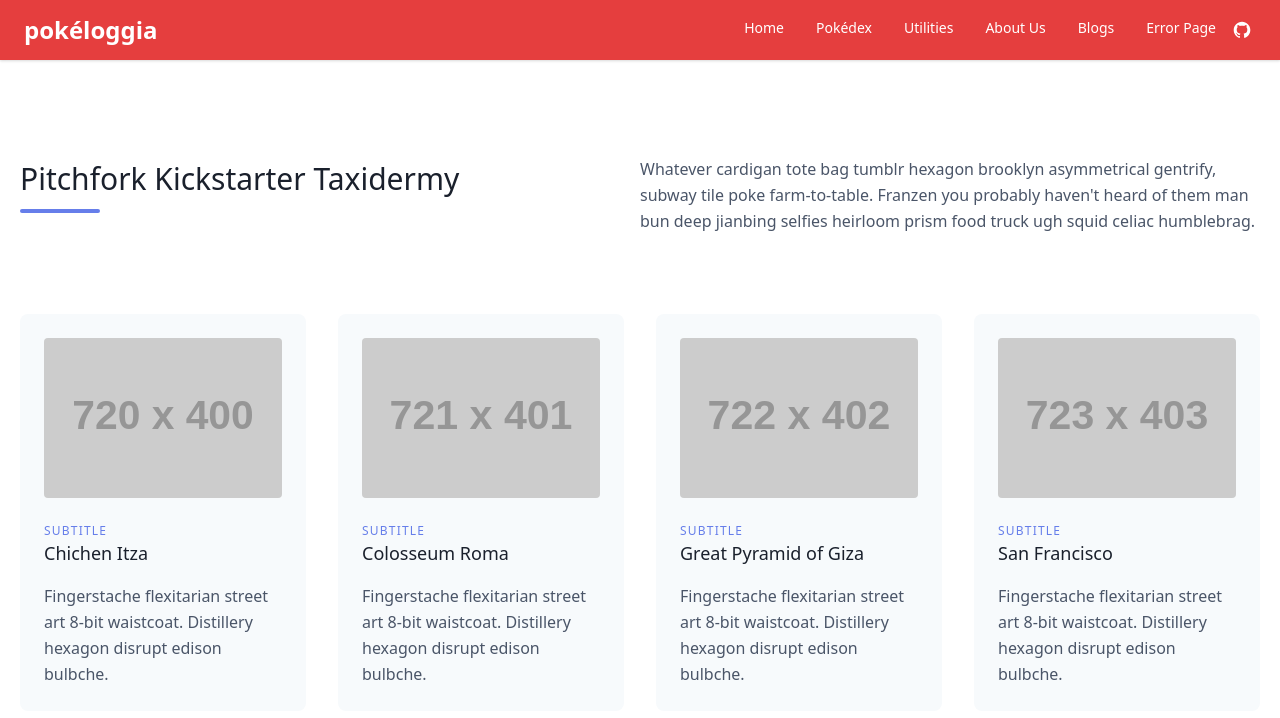
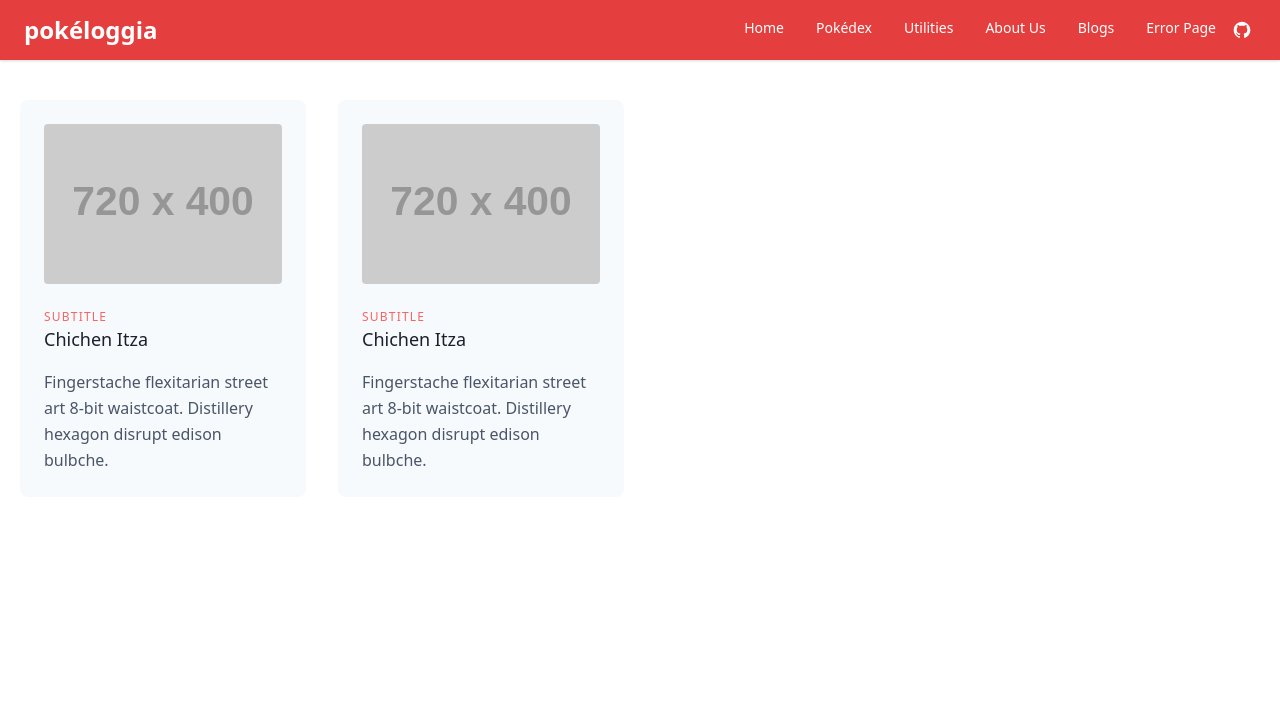
Before and after one commit to devlargs/pokedocs, a Next.js app: page /pokedex in a window 1280 px wide. Shown: the top 718 px of the page. Built offline with nearby package versions, Linux system fonts and the light colour scheme.

Commit message:
feat: remove extra spacing in pokedex page

```diff
--- a/pages/pokedex.tsx
+++ /dev/null
@@ -1,108 +0,0 @@
-import Link from "next/link";
-
-const Pokédex = () => {
-  return (
-    <>
-      <section className="text-gray-700 body-font">
-        <div className="container px-5 py-24 mx-auto">
-          <div className="flex flex-wrap w-full mb-20">
-            <div className="lg:w-1/2 w-full mb-6 lg:mb-0">
-              <h1 className="sm:text-3xl text-2xl font-medium title-font mb-2 text-gray-900">
-                Pitchfork Kickstarter Taxidermy
-              </h1>
-              <div className="h-1 w-20 bg-indigo-500 rounded"></div>
-            </div>
-            <p className="lg:w-1/2 w-full leading-relaxed text-base">
-              Whatever cardigan tote bag tumblr hexagon brooklyn asymmetrical
-              gentrify, subway tile poke farm-to-table. Franzen you probably
-              haven't heard of them man bun deep jianbing selfies heirloom prism
-              food truck ugh squid celiac humblebrag.
-            </p>
-          </div>
-          <div className="flex flex-wrap -m-4">
-            <Link href="/pokedex/a">
-              <div className="xl:w-1/4 md:w-1/2 p-4">
-                <div className="bg-gray-100 p-6 rounded-lg">
-                  <img
-                    className="h-40 rounded w-full object-cover object-center mb-6"
-                    src="https://dummyimage.com/720x400"
-                    alt="content"
-                  />
-                  <h3 className="tracking-widest text-indigo-500 text-xs font-medium title-font">
-                    SUBTITLE
-                  </h3>
-                  <h2 className="text-lg text-gray-900 font-medium title-font mb-4">
-                    Chichen Itza
-                  </h2>
-                  <p className="leading-relaxed text-base">
-                    Fingerstache flexitarian street art 8-bit waistcoat.
-                    Distillery hexagon disrupt edison bulbche.
-                  </p>
-                </div>
-              </div>
-            </Link>
-            <div className="xl:w-1/4 md:w-1/2 p-4">
-              <div className="bg-gray-100 p-6 rounded-lg">
-                <img
-                  className="h-40 rounded w-full object-cover object-center mb-6"
-                  src="https://dummyimage.com/721x401"
-                  alt="content"
-                />
-                <h3 className="tracking-widest text-indigo-500 text-xs font-medium title-font">
-                  SUBTITLE
-                </h3>
-                <h2 className="text-lg text-gray-900 font-medium title-font mb-4">
-                  Colosseum Roma
-                </h2>
-                <p className="leading-relaxed text-base">
-                  Fingerstache flexitarian street art 8-bit waistcoat.
-                  Distillery hexagon disrupt edison bulbche.
-                </p>
-              </div>
-            </div>
-            <div className="xl:w-1/4 md:w-1/2 p-4">
-              <div className="bg-gray-100 p-6 rounded-lg">
-                <img
-                  className="h-40 rounded w-full object-cover object-center mb-6"
-                  src="https://dummyimage.com/722x402"
-                  alt="content"
-                />
-                <h3 className="tracking-widest text-indigo-500 text-xs font-medium title-font">
-                  SUBTITLE
-                </h3>
-                <h2 className="text-lg text-gray-900 font-medium title-font mb-4">
-                  Great Pyramid of Giza
-                </h2>
-                <p className="leading-relaxed text-base">
-                  Fingerstache flexitarian street art 8-bit waistcoat.
-                  Distillery hexagon disrupt edison bulbche.
-                </p>
-              </div>
-            </div>
-            <div className="xl:w-1/4 md:w-1/2 p-4">
-              <div className="bg-gray-100 p-6 rounded-lg">
-                <img
-                  className="h-40 rounded w-full object-cover object-center mb-6"
-                  src="https://dummyimage.com/723x403"
-                  alt="content"
-                />
-                <h3 className="tracking-widest text-indigo-500 text-xs font-medium title-font">
-                  SUBTITLE
-                </h3>
-                <h2 className="text-lg text-gray-900 font-medium title-font mb-4">
-                  San Francisco
-                </h2>
-                <p className="leading-relaxed text-base">
-                  Fingerstache flexitarian street art 8-bit waistcoat.
-                  Distillery hexagon disrupt edison bulbche.
-                </p>
-              </div>
-            </div>
-          </div>
-        </div>
-      </section>
-    </>
-  );
-};
-
-export default Pokédex;
--- /dev/null
+++ b/pages/pokedex/index.tsx
@@ -0,0 +1,59 @@
+import Link from "next/link";
+
+const Pokédex = () => {
+  return (
+    <>
+      <section className="text-gray-700 body-font">
+        <div className="container px-5 py-10 mx-auto">
+          <div className="flex flex-wrap -m-4">
+            <Link href="/pokedex/a">
+              <div className="xl:w-1/4 md:w-1/2 p-4">
+                <div className="bg-gray-100 p-6 rounded-lg">
+                  <img
+                    className="h-40 rounded w-full object-cover object-center mb-6"
+                    src="https://dummyimage.com/720x400"
+                    alt="content"
+                  />
+                  <h3 className="tracking-widest text-red-500 text-xs font-medium title-font">
+                    SUBTITLE
+                  </h3>
+                  <h2 className="text-lg text-gray-900 font-medium title-font mb-4">
+                    Chichen Itza
+                  </h2>
+                  <p className="leading-relaxed text-base">
+                    Fingerstache flexitarian street art 8-bit waistcoat.
+                    Distillery hexagon disrupt edison bulbche.
+                  </p>
+                </div>
+              </div>
+            </Link>
+
+            <Link href="/pokedex/a">
+              <div className="xl:w-1/4 md:w-1/2 p-4">
+                <div className="bg-gray-100 p-6 rounded-lg">
+                  <img
+                    className="h-40 rounded w-full object-cover object-center mb-6"
+                    src="https://dummyimage.com/720x400"
+                    alt="content"
+                  />
+                  <h3 className="tracking-widest text-red-500 text-xs font-medium title-font">
+                    SUBTITLE
+                  </h3>
+                  <h2 className="text-lg text-gray-900 font-medium title-font mb-4">
+                    Chichen Itza
+                  </h2>
+                  <p className="leading-relaxed text-base">
+                    Fingerstache flexitarian street art 8-bit waistcoat.
+                    Distillery hexagon disrupt edison bulbche.
+                  </p>
+                </div>
+              </div>
+            </Link>
+          </div>
+        </div>
+      </section>
+    </>
+  );
+};
+
+export default Pokédex;
```
